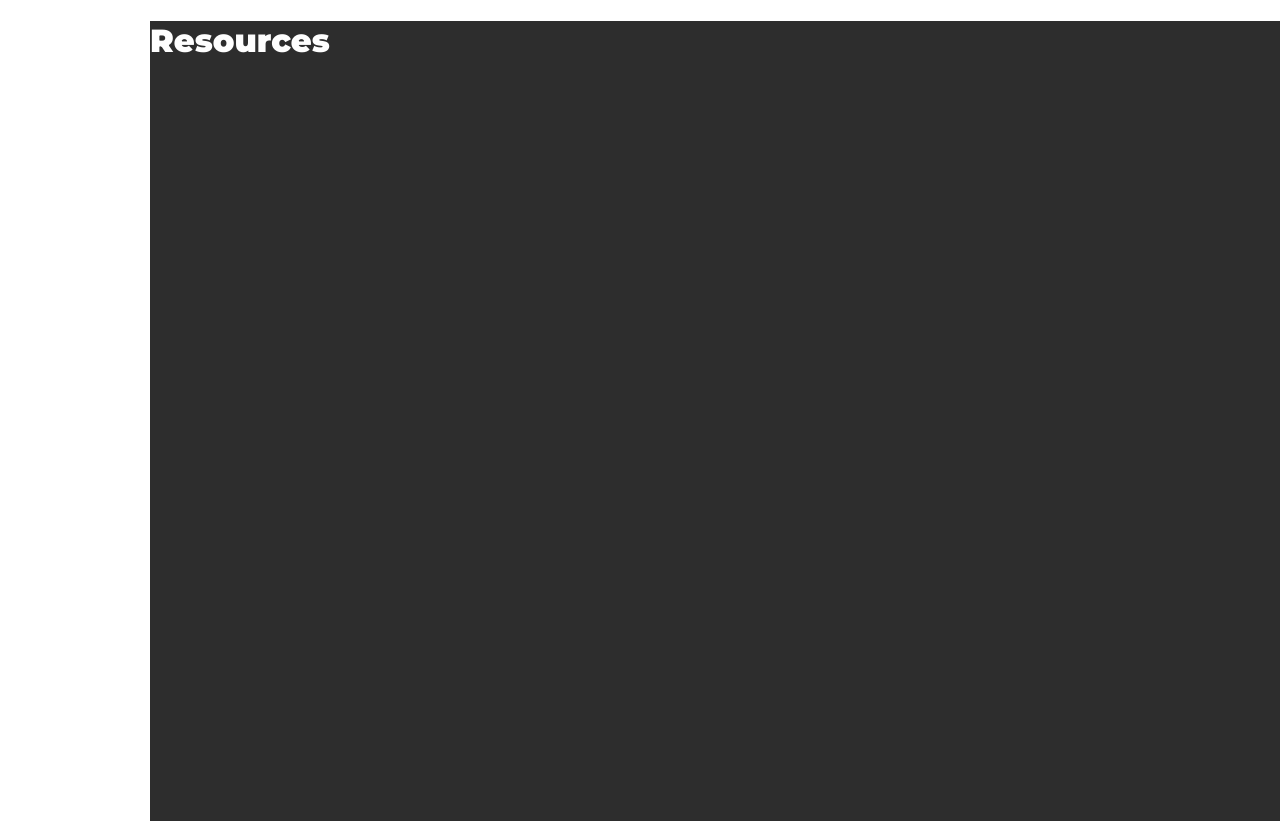
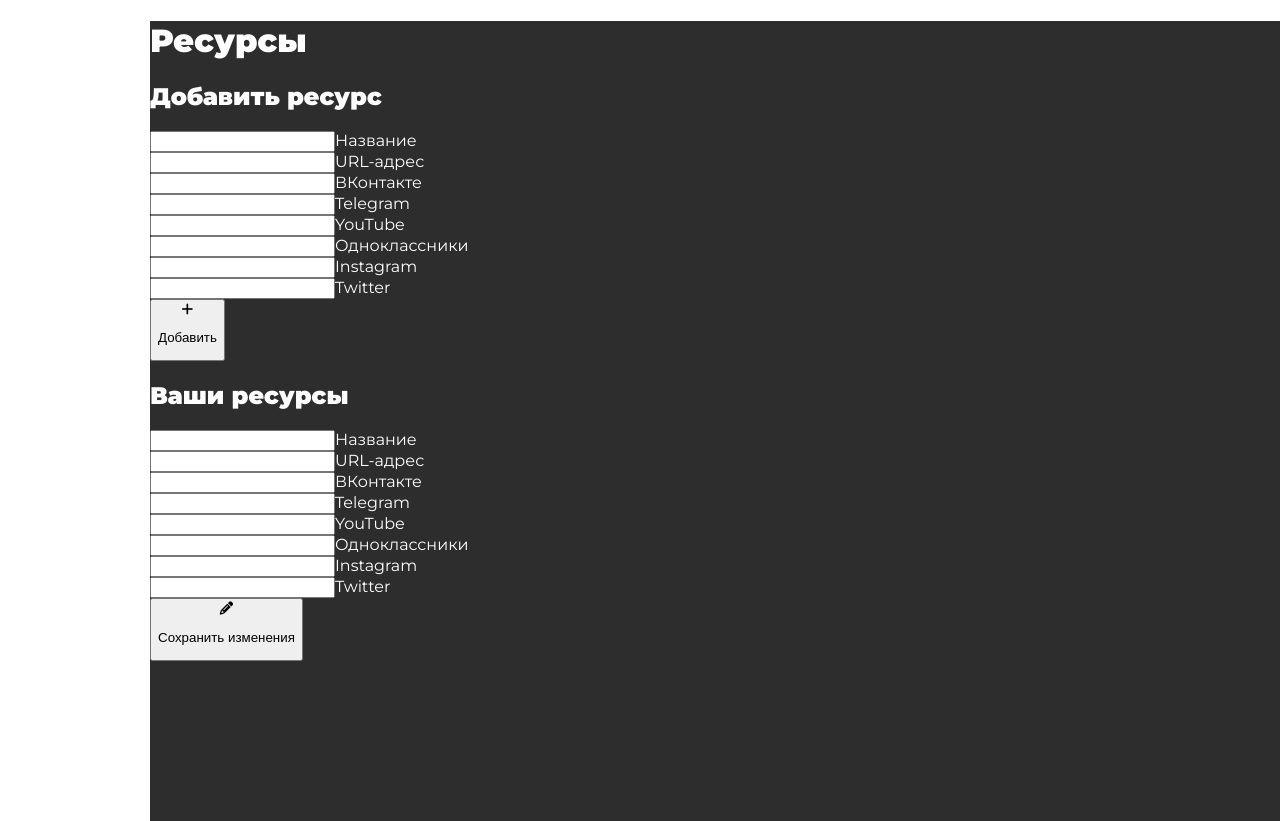
Before and after one commit to AntonGorban/social-parser, a React (Create React App) app in the folder app/: page /#/resources in a window 1280 px wide. Built offline with nearby package versions, Linux system fonts and the light colour scheme; no server answers.

Commit message:
Resouces screen UI

```diff
--- a/app/src/Screens/Resources/Resources.Module.css
+++ b/app/src/Screens/Resources/Resources.Module.css
@@ -1,5 +1,4 @@
 .wrap {
-	height: 100vh;
 	background-color: var(--black);
 	display: flex;
 	flex-direction: column;
@@ -8,3 +7,24 @@
 	justify-content: space-evenly;
 	align-items: center;
 }
+
+.resource {
+	display: flex;
+	flex-direction: column;
+	align-items: center;
+	justify-content: center;
+	border-bottom: 3px solid var(--blue);
+	padding: 5px 0;
+	margin: 10px 0;
+}
+
+.resource:last-child {
+	border-bottom-width: 0;
+}
+
+.resource__info {
+	display: flex;
+	flex-wrap: wrap;
+	align-items: center;
+	justify-content: space-evenly;
+}
--- a/app/src/Screens/Resources/Resources.jsx
+++ b/app/src/Screens/Resources/Resources.jsx
@@ -1,7 +1,64 @@
-import React, { useState, useEffect } from "react";
+import React, { useState } from "react";
 import api from "../../api/api";
 import { ResourcesPresentation } from "./ResourcesPresentation";
 
 export const Resources = () => {
-  return <ResourcesPresentation />;
+  const [resources, setResources] = useState({
+    savedResources: [
+      {
+        id: 0,
+        name: "",
+        url: "",
+        vk: "",
+        tg: "",
+        youTube: "",
+        ok: "",
+        inst: "",
+        tw: "",
+        error: "",
+      },
+    ],
+    recd: false,
+    newResource: {
+      name: "",
+      url: "",
+      vk: "",
+      tg: "",
+      youTube: "",
+      ok: "",
+      inst: "",
+      tw: "",
+      error: "",
+    },
+  });
+
+  const getResources = async () => {
+    const response = await api.resource.get();
+    setResources((prev) => ({
+      ...prev,
+      recd: true,
+      savedResources: response.data.map((resource) => ({
+        id: resource.id,
+        name: resource.name || "",
+        url: resource.url || "",
+        vk: resource.vk || "",
+        tg: resource.tg || "",
+        youTube: resource.youtube || "",
+        ok: resource.ok || "",
+        inst: resource.inst || "",
+        tw: resource.tw || "",
+        error: "",
+      })),
+    }));
+  };
+
+  if (!resources.recd) getResources();
+
+  console.log(resources);
+  return (
+    <ResourcesPresentation
+      resources={resources.savedResources}
+      newResource={resources.newResource}
+    />
+  );
 };
--- a/app/src/Screens/Resources/ResourcesPresentation.jsx
+++ b/app/src/Screens/Resources/ResourcesPresentation.jsx
@@ -5,10 +5,109 @@ import { Error } from "../../Components/Error/Error";
 import { Input } from "../../Components/Input/Input";
 import { Button } from "../../Components/Button/Button";
 
-export const ResourcesPresentation = () => {
+export const ResourcesPresentation = ({ resources, newResource }) => {
   return (
     <div className={`container ${classes.wrap}`}>
-      <h1>Resources</h1>
+      <h1>Ресурсы</h1>
+      <h2>Добавить ресурс</h2>
+      <div className={classes.resource}>
+        <div className={classes.resource__info}>
+          <Input
+            value={newResource.name}
+            placeholder={"Название"}
+            onChange={null}
+          />
+          <Input
+            value={newResource.url}
+            placeholder={"URL-адрес"}
+            onChange={null}
+          />
+          <Input
+            value={newResource.vk}
+            placeholder={"ВКонтакте"}
+            onChange={null}
+          />
+          <Input
+            value={newResource.tg}
+            placeholder={"Telegram"}
+            onChange={null}
+          />
+          <Input
+            value={newResource.youTube}
+            placeholder={"YouTube"}
+            onChange={null}
+          />
+          <Input
+            value={newResource.ok}
+            placeholder={"Одноклассники"}
+            onChange={null}
+          />
+          <Input
+            value={newResource.inst}
+            placeholder={"Instagram"}
+            onChange={null}
+          />
+          <Input
+            value={newResource.tw}
+            placeholder={"Twitter"}
+            onChange={null}
+          />
+        </div>
+        <Button text="Добавить" icon="fas fa-plus" onClick={null} />
+      </div>
+
+      <h2>Ваши ресурсы</h2>
+      {resources.map((resource) => (
+        <div className={classes.resource} key={resource.id}>
+          <div className={classes.resource__info}>
+            <Input
+              value={resource.name}
+              placeholder={"Название"}
+              onChange={null}
+            />
+            <Input
+              value={resource.url}
+              placeholder={"URL-адрес"}
+              onChange={null}
+            />
+            <Input
+              value={resource.vk}
+              placeholder={"ВКонтакте"}
+              onChange={null}
+            />
+            <Input
+              value={resource.tg}
+              placeholder={"Telegram"}
+              onChange={null}
+            />
+            <Input
+              value={resource.youTube}
+              placeholder={"YouTube"}
+              onChange={null}
+            />
+            <Input
+              value={resource.ok}
+              placeholder={"Одноклассники"}
+              onChange={null}
+            />
+            <Input
+              value={resource.inst}
+              placeholder={"Instagram"}
+              onChange={null}
+            />
+            <Input
+              value={resource.tw}
+              placeholder={"Twitter"}
+              onChange={null}
+            />
+          </div>
+          <Button
+            text="Сохранить изменения"
+            icon="fas fa-pencil-alt"
+            onClick={null}
+          />
+        </div>
+      ))}
     </div>
   );
 };
--- a/app/src/Screens/Settings/Settings.jsx
+++ b/app/src/Screens/Settings/Settings.jsx
@@ -1,4 +1,4 @@
-import React, { useState, useEffect } from "react";
+import React, { useState } from "react";
 import api from "../../api/api";
 import { SettingsPresentation } from "./SettingsPresentation";
 
@@ -26,9 +26,7 @@ export const Settings = () => {
     });
   };
 
-  if (!tokens.recd) {
-    getTokens();
-  }
+  if (!tokens.recd) getTokens();
 
   const setVk = (event) =>
     setTokens((prev) => ({ ...prev, vk: event.target.value }));
```
